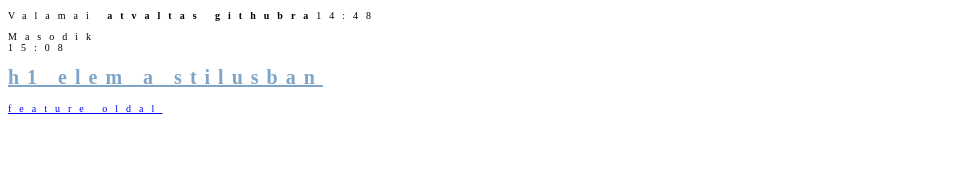
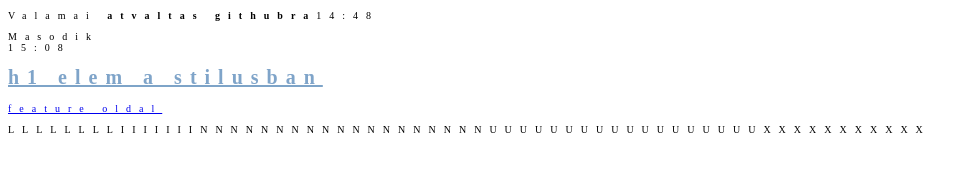
Before and after one commit to VargaSandorGithub/ub.github.io, a plain HTML site: page index.html in a window 1280 px wide. Shown: the whole page, without its empty margins (0-978 px from the left). Drawn offline with Linux system fonts and the light colour scheme.

Commit message:
11.13 22.24

```diff
--- a/index.html
+++ b/index.html
@@ -12,5 +12,6 @@
 <p>Masodik <br>15:08</p>
 <h1> h1 elem a stilusban</h1>
 <p><a href="feature.html">feature oldal</a></p>
+LLLLLLLLIIIIIIINNNNNNNNNNNNNNNNNNNUUUUUUUUUUUUUUUUUUXXXXXXXXXXX
 </body>
 </html>
```
